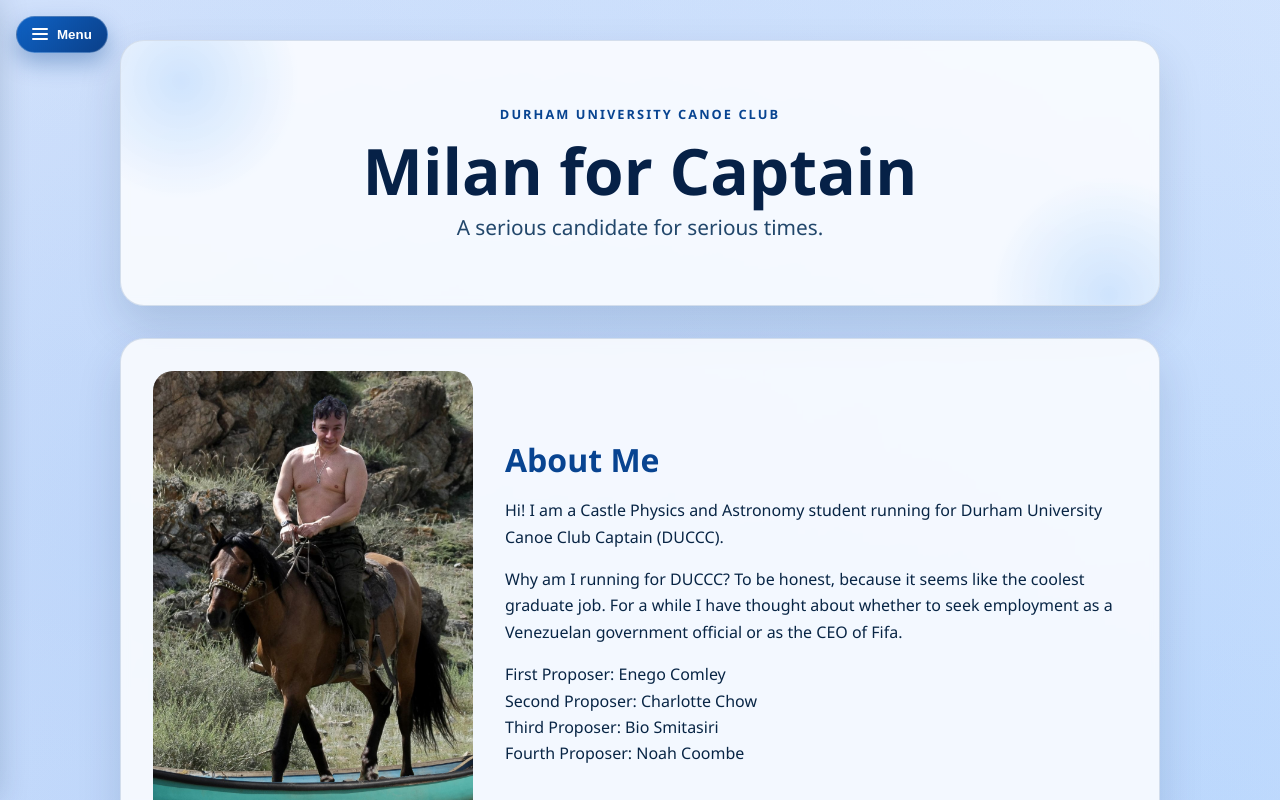
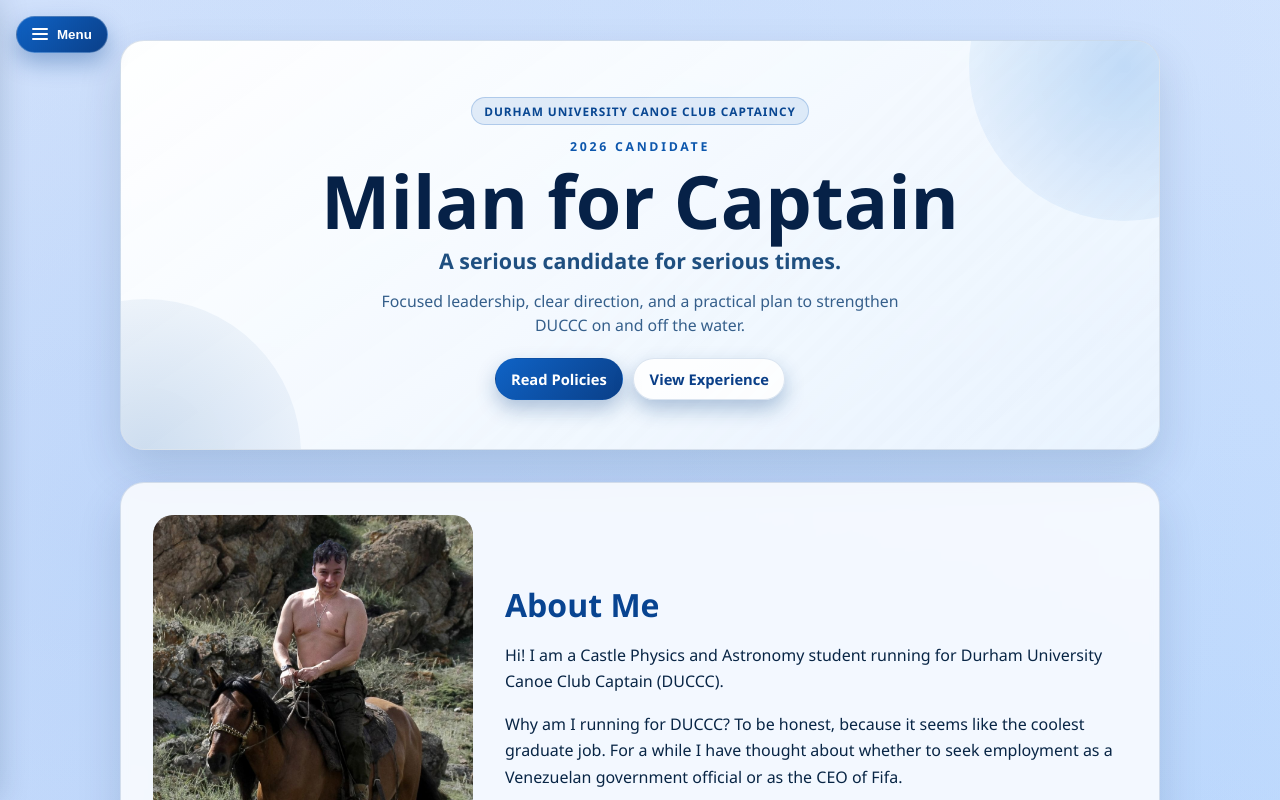
Before and after one commit to EnegoComley/MilanForCaptainWebsite, a React (Vite) app: page / in a window 1280 px wide. Shown: the top 800 px of the page. Built offline with nearby package versions, Linux system fonts and the light colour scheme.

Commit message:
Improved title card

```diff
--- a/src/App.jsx
+++ b/src/App.jsx
@@ -13,7 +13,6 @@ const footerLinks = [
   { label: "Terms of Use", url: "https://www.youtube.com/watch?v=iV2ViNJFZC8" },
   { label: "Contact Us", url: "https://www.youtube.com/watch?v=iV2ViNJFZC8" },
   { label: "Offer a Bribe", url: "mailto:milan.erdos@durham.ac.uk" }
-
 ];
 
 const navLinks = [
@@ -109,9 +108,17 @@ function App() {
 
       <div className="page-shell" id="top">
         <header className="hero section-card">
-          <p className="eyebrow">Durham University Canoe Club</p>
+          <p className="hero-badge">Durham University Canoe Club Captaincy</p>
+          <p className="eyebrow">2026 Candidate</p>
           <h1>Milan for Captain</h1>
           <p className="tagline">A serious candidate for serious times.</p>
+          <p className="hero-supporting">
+            Focused leadership, clear direction, and a practical plan to strengthen DUCCC on and off the water.
+          </p>
+          <div className="hero-actions">
+            <a className="hero-action" href="#policies">Read Policies</a>
+            <a className="hero-action secondary" href="#experience">View Experience</a>
+          </div>
         </header>
 
         <section className="bio section-card" id="bio">
--- a/src/styles.css
+++ b/src/styles.css
@@ -40,30 +40,40 @@ body {
 
 .hero {
   text-align: center;
-  padding: 4rem 2rem;
+  padding: 3.5rem 2rem 3.1rem;
   position: relative;
   overflow: hidden;
+  background:
+    linear-gradient(145deg, rgba(255, 255, 255, 0.98) 0%, rgba(237, 246, 255, 0.9) 100%),
+    repeating-linear-gradient(
+      135deg,
+      rgba(14, 84, 167, 0.03) 0,
+      rgba(14, 84, 167, 0.03) 8px,
+      transparent 8px,
+      transparent 16px
+    );
 }
 
 .hero::before,
 .hero::after {
   content: "";
   position: absolute;
-  width: 240px;
-  height: 240px;
+  width: 310px;
+  height: 310px;
   border-radius: 999px;
-  background: radial-gradient(circle, rgba(52, 143, 245, 0.2), transparent 70%);
   z-index: 0;
 }
 
 .hero::before {
-  top: -80px;
-  left: -60px;
+  top: -130px;
+  right: -120px;
+  background: radial-gradient(circle, rgba(53, 134, 227, 0.26), rgba(53, 134, 227, 0));
 }
 
 .hero::after {
-  right: -70px;
-  bottom: -110px;
+  left: -130px;
+  bottom: -160px;
+  background: radial-gradient(circle, rgba(15, 85, 168, 0.18), rgba(15, 85, 168, 0));
 }
 
 .hero > * {
@@ -71,26 +81,80 @@ body {
   z-index: 1;
 }
 
+.hero-badge {
+  margin: 0 auto 0.8rem;
+  width: fit-content;
+  padding: 0.32rem 0.75rem;
+  border-radius: 999px;
+  background: rgba(11, 91, 186, 0.1);
+  border: 1px solid rgba(11, 91, 186, 0.23);
+  color: #094792;
+  font-size: 0.74rem;
+  letter-spacing: 0.08em;
+  text-transform: uppercase;
+  font-weight: 700;
+}
+
 .eyebrow {
   text-transform: uppercase;
-  font-size: 0.8rem;
-  letter-spacing: 0.16em;
-  color: var(--brand-strong);
+  font-size: 0.77rem;
+  letter-spacing: 0.22em;
+  color: #0d57ad;
   font-weight: 700;
   margin: 0;
 }
 
 h1 {
-  margin: 0.9rem 0 0.5rem;
-  font-size: clamp(2.2rem, 5vw, 4rem);
-  line-height: 1.05;
+  margin: 0.65rem 0 0.5rem;
+  font-size: clamp(2.3rem, 6vw, 4.6rem);
+  line-height: 0.98;
   color: #062147;
+  text-wrap: balance;
 }
 
 .tagline {
-  margin: 0;
-  color: var(--ink-soft);
-  font-size: clamp(1.05rem, 2.5vw, 1.3rem);
+  margin: 0 auto;
+  max-width: 40ch;
+  color: #1f4f80;
+  font-size: clamp(1.08rem, 2.4vw, 1.34rem);
+  font-weight: 600;
+}
+
+.hero-supporting {
+  margin: 0.9rem auto 0;
+  max-width: 62ch;
+  font-size: 0.99rem;
+  line-height: 1.55;
+  color: #355f8b;
+}
+
+.hero-actions {
+  margin-top: 1.25rem;
+  display: flex;
+  flex-wrap: wrap;
+  justify-content: center;
+  gap: 0.65rem;
+}
+
+.hero-action {
+  text-decoration: none;
+  font-size: 0.92rem;
+  font-weight: 700;
+  padding: 0.62rem 0.95rem;
+  border-radius: 999px;
+  border: 1px solid rgba(10, 74, 148, 0.14);
+  color: #ffffff;
+  background: linear-gradient(135deg, #0f63c6 0%, #0a3f88 100%);
+  box-shadow: 0 9px 20px rgba(9, 66, 132, 0.3);
+}
+
+.hero-action.secondary {
+  background: rgba(255, 255, 255, 0.8);
+  color: #0a3f88;
+}
+
+.hero-action:hover {
+  transform: translateY(-1px);
 }
 
 .bio {
@@ -398,6 +462,14 @@ html {
     padding: 1.4rem;
   }
 
+  .hero-actions {
+    justify-content: center;
+  }
+
+  .hero-action {
+    width: 100%;
+  }
+
   .bio {
     grid-template-columns: 1fr;
     gap: 1rem;
```
